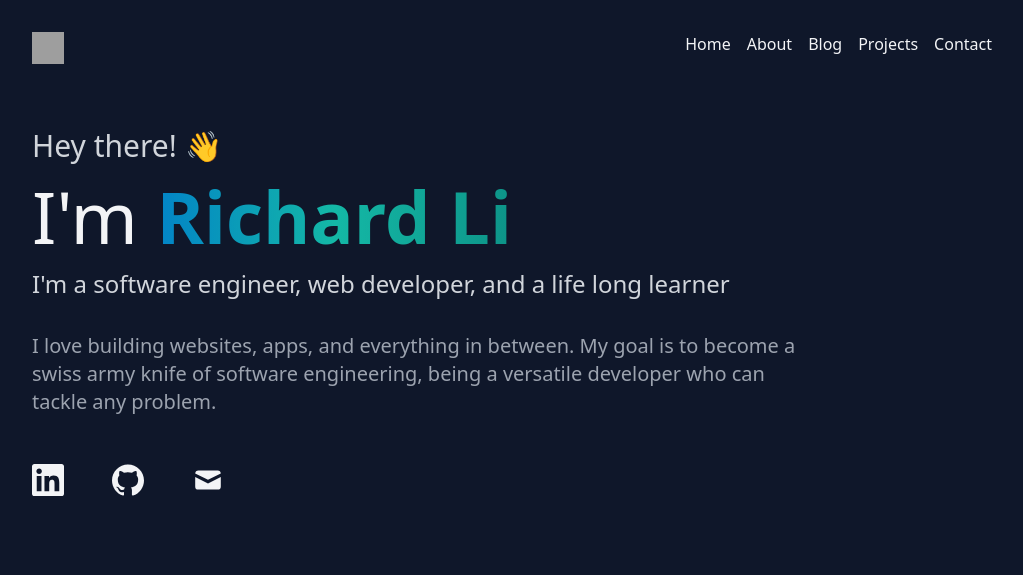
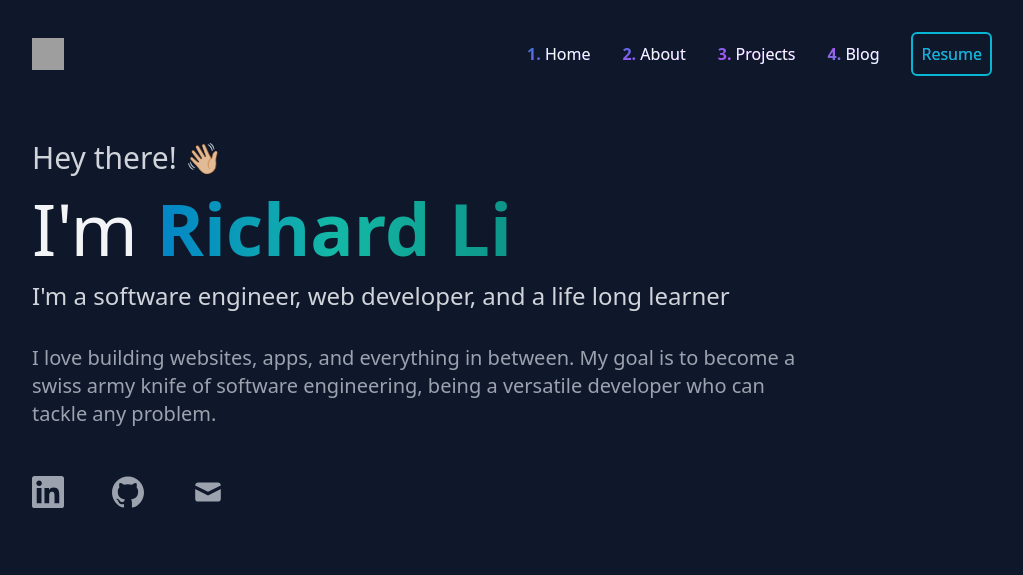
Before and after one commit to clsscrch/personal-site, an Astro site: page / in a window 1280 px wide. Shown: the whole page, without its empty margins (128-1151 px from the left). Built offline with nearby package versions, Linux system fonts and the light colour scheme; Astro itself is replaced by a stand-in of ours; grey boxes are pictures that could not be loaded.

Commit message:
Start of other pages and design

```diff
--- a/src/components/Button.astro
+++ b/src/components/Button.astro
@@ -1,3 +1,3 @@
-<button class="rounded-md border-cyan-500 border-2 p-2 text-cyan-500 hover:bg-cyan-500 hover:text-white transition duration-300 ease-in-out">
+<div class="rounded-md border-cyan-500 border-2 p-2 text-cyan-500 hover:bg-cyan-500 hover:text-white transition duration-300 ease-in-out hover:cursor-pointer">
     <slot/>
-</button>
+</div>
--- a/src/components/IconList.tsx
+++ b/src/components/IconList.tsx
@@ -1,19 +1,45 @@
 import { SiLinkedin, SiGithub } from 'react-icons/si';
 import { HiMail } from 'react-icons/hi';
 
+type Icon = {
+    icon: JSX.Element,
+    url: string,
+    hoverText?: string
+}
+
 const IconList = () => {
+    const links = [
+        {
+            icon: <SiLinkedin size={"2em"} />,
+            url: 'https://linkedin.com',
+            hoverText: 'Connect with me on LinkedIn!'
+        },
+        {
+            icon: <SiGithub size={"2em"} />,
+            url: 'https://github.com',
+            hoverText: 'Check out my GitHub!'
+        },
+        {
+            icon: <HiMail size={"2em"} />,
+            url: 'mailto:',
+            hoverText: 'Send me an email!'
+        }
+    ]
+
     return (
         <div className='flex gap-12'>
-            <a href="https://linkedin.com" target="_blank" rel="noreferrer">
-                <SiLinkedin size={"2em"} />
-            </a>
-            <a href="https://github.com" target="_blank" rel="noreferrer">
-                <SiGithub size={"2em"} />
-            </a>
-            <a href="mailto:" target="_blank" rel="noreferrer">
-                <HiMail size={"2em"} />
-            </a>
-
+            {links.map((link: Icon, index) => {
+                return (
+                    <div key={index} className="group flex flex-col items-center justify-center gap-8 text-gray-400 hover:text-sky-400 relative">
+                        <span className="transition-all duration-500 scale-0 group-hover:scale-100 absolute bg-gray-600 text-sm whitespace-nowrap text-white p-2 rounded-md -top-12">
+                            {link.hoverText}
+                        </span>
+                        <a href={link.url} target='_blank' rel='noreferrer' className='transition-all group-hover:-translate-y-2'>
+                            {link.icon}
+                        </a>
+                    </div>
+                )
+            })}
         </div>
     )
 }
--- /dev/null
+++ b/src/components/Navbar.astro
@@ -0,0 +1,52 @@
+---
+import PixelMe from '../images/pixel_me.png';
+import Button from '../components/Button.astro';
+
+
+const navLinks = [
+    {
+        name: 'Home',
+        link: '/',
+    },
+    {
+        name: 'About',
+        link: '/about',
+    },
+    {
+        name: 'Projects',
+        link: '/projects',
+    },
+    {
+        name: 'Blog',
+        link: '/blog',
+    },
+
+];
+
+---
+
+<nav class="flex justify-between p-8  items-center align-middle">
+    <div>
+        <a href="/">
+            <img
+                src={PixelMe}
+                alt="Pixel art of myself, Richard Li"
+                class="w-8 h-8"
+            />
+        </a>
+    </div>
+
+    <div class="md:flex gap-8  items-center align-middle hidden bg-gradient-to-br from-sky-600 via-purple-500 to-teal-500 bg-clip-text">
+        {navLinks.map((link, index) => (
+            <a
+                href={link.link}
+            >
+                <span class="font-bold text-transparent">{index + 1}.</span> {link.name}
+            </a>
+        ))}
+        <Button>
+            Resume
+        </Button>
+    </div>
+
+</nav>
--- a/src/layouts/Layout.astro
+++ b/src/layouts/Layout.astro
@@ -5,6 +5,7 @@ interface Props {
 }
 
 const { title, description } = Astro.props;
+import Navbar from '../components/Navbar.astro';
 ---
 
 <!DOCTYPE html>
@@ -18,9 +19,10 @@ const { title, description } = Astro.props;
 		<meta name="generator" content={Astro.generator} />
 		<title>{title}</title>
 	</head>
-	<!-- bg-[radial-gradient(ellipse_at_top_left,_var(--tw-gradient-stops))] from-slate-800 via-slate-900 to-slate-900 -->
-	<body class="
-		 bg-slate-900 text-gray-100 min-h-screen ">
-		<slot />
+	<body class="bg-slate-900 text-gray-100 min-h-screen ">
+		<main class="md:mx-32 ">
+			<Navbar />
+			<slot />
+		</main>
 	</body>
 </html>
--- a/src/pages/about.astro
+++ b/src/pages/about.astro
@@ -0,0 +1,10 @@
+---
+import Layout from '../layouts/Layout.astro'
+---
+
+<Layout
+    title="About Me"
+    description="About me page"
+>
+
+</Layout>
--- a/src/pages/blog.astro
+++ b/src/pages/blog.astro
@@ -0,0 +1,10 @@
+---
+import Layout from '../layouts/Layout.astro'
+---
+
+<Layout
+    title="Richard's Blog"
+    description="Richard's Blog"
+>
+
+</Layout>
--- a/src/pages/index.astro
+++ b/src/pages/index.astro
@@ -1,36 +1,17 @@
 ---
 import Layout from '../layouts/Layout.astro';
-import PixelMe from '../images/pixel_me.png';
 import Button from '../components/Button.astro';
 import IconList from  '../components/IconList.jsx';
 ---
 
-<Layout title="Hi, I'm Richard Li">
-	<main class="md:mx-32 ">
-		<nav class="flex justify-between p-8">
-			<div>
-				<a href="/">
-					<img
-						src={PixelMe}
-						alt="Pixel art of myself, Richard Li"
-						class="w-8 h-8"
-					/>
-				</a>
-			</div>
-
-			<div class="md:flex gap-4 hidden">
-				<a href="/">Home</a>
-				<a href="/about">About</a>
-				<a href="/blog">Blog</a>
-				<a href="/projects">Projects</a>
-				<a href="/contact">Contact</a>
-			</div>
-
-		</nav>
+<Layout
+	title="Hi, I'm Richard Li"
+	description="Hey! I'm Richard. A software engineer, web developer, and everything in between. I'm a recent grad from Drexel University with a B.S. Computer Science looking for new opportunities."
+>
 		<header class="px-8 py-0  md:p-8 flex flex-col gap-4">
-			<h3 class="text-xl text-gray-300  lg:text-3xl 3xl:text-5xl ">Hey there! 👋</h3>
+			<h3 class="text-xl text-gray-300  lg:text-3xl 3xl:text-5xl ">Hey there! 👋🏼</h3>
 			<h1 class="text-5xl lg:text-7xl 3xl:text-9xl  ">I'm
-				<span class="bg-gradient-to-r bg-clip-text text-transparent from-sky-600 via-teal-500 to-teal-600 font-bold whitespace-nowrap">
+				<span class="bg-gradient-to-r  from-sky-600 via-teal-500 to-teal-600 bg-clip-text text-transparent font-bold whitespace-nowrap">
 					Richard Li
 				</span>
 			</h1>
@@ -41,13 +22,11 @@ import IconList from  '../components/IconList.jsx';
 				being a versatile developer who can tackle any problem.
 			</h4>
 
-			<!-- Icon Section -->
 			<div class="py-8">
 				<IconList />
 			</div>
 
 		</header>
 
-
 	</main>
 </Layout>
--- a/src/pages/projects.astro
+++ b/src/pages/projects.astro
@@ -0,0 +1,10 @@
+---
+import Layout from '../layouts/Layout.astro'
+---
+
+<Layout
+    title="My Projects"
+    description="A collection of my projects"
+>
+
+</Layout>
```
